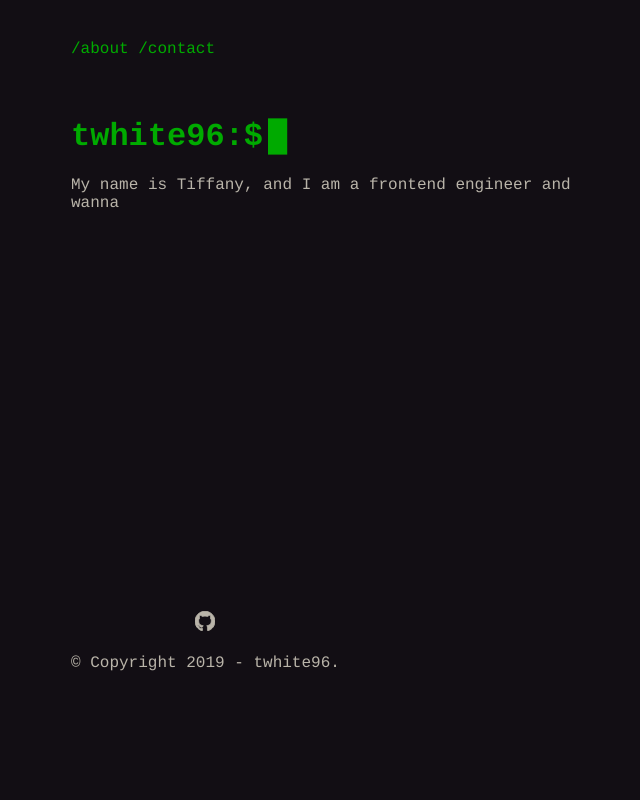
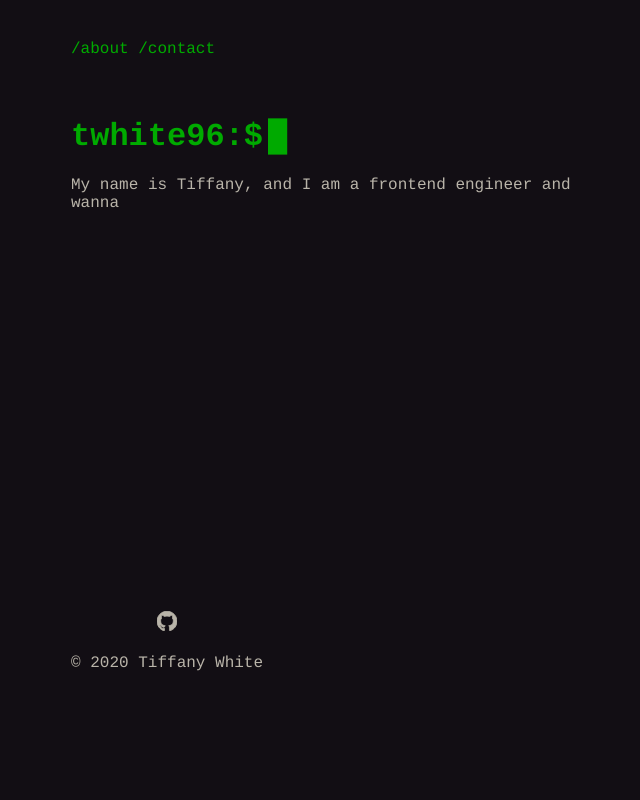
Before and after one commit to twhite96/pard0x-about, a plain HTML site: page index.html in a window 1280 px wide. Shown: the whole page, without its empty margins (294-934 px from the left). Drawn offline with nearby package versions, Linux system fonts and the light colour scheme.

Commit message:
Add new Date object

```diff
--- a/index.html
+++ b/index.html
@@ -35,7 +35,14 @@
       </svg>
     </a>
     <br><br>
-    © Copyright 2019 - twhite96.
+    <div>
+
+      &copy;
+      <span id="copyright">
+        <script>document.getElementById('copyright').appendChild(document.createTextNode(new Date().getFullYear()))</script>
+      </span>
+      Tiffany White
+    </div>
 
   </footer>
   <script src="https://unpkg.com/typewriter-effect@latest/dist/core.js"></script>
```
